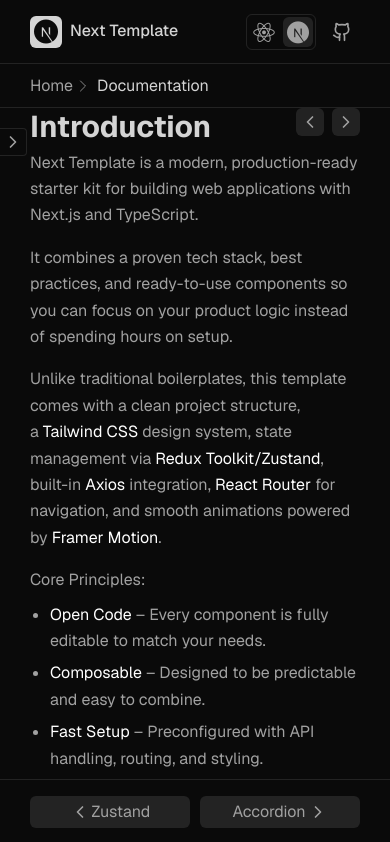
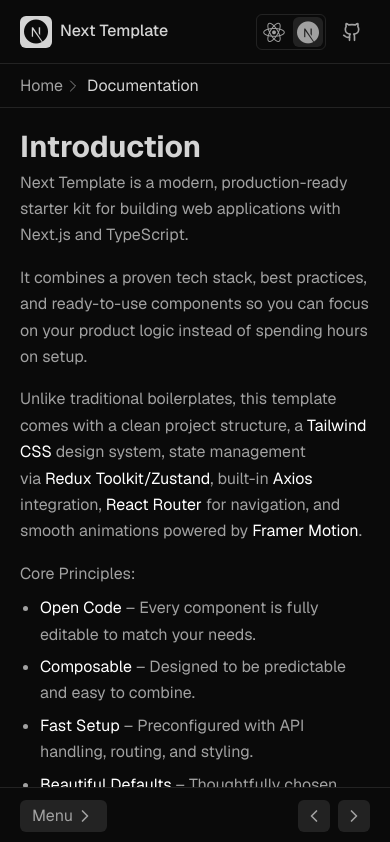
Before and after one commit to dimarogkov/next-template, a Next.js app: page /documentation in a window 390 px wide. Shown: the top 842 px of the page. Built offline with nearby package versions, Linux system fonts and the light colour scheme.

Commit message:
update SidebarBtn & ComponentsFooter for mobile

```diff
--- a/app/documentation/(components-pages)/reorder/page.tsx
+++ b/app/documentation/(components-pages)/reorder/page.tsx
@@ -33,7 +33,7 @@
         {
             id: 'usage',
             title: 'Usage',
-            link: 'https://motion.dev/docs/react-reorder',
+            link: '',
             description: null,
             withAccordion: false,
             codeArr: [REORDER_USAGE_CODE],
--- a/app/globals.css
+++ b/app/globals.css
@@ -44,7 +44,7 @@
 }
 
 .container {
-    @apply w-full max-w-4xl xl:max-w-[1272px] px-[30px] m-auto;
+    @apply w-full max-w-4xl xl:max-w-[1272px] px-5 md:px-[30px] m-auto;
 }
 
 .text-base {
@@ -94,6 +94,15 @@
     width: 2px;
     height: 100%;
     background-color: #0a0a0a;
+}
+
+@media (max-width: 767px) {
+    .sidebar-btn::before {
+        top: -8px;
+        left: 0;
+        width: calc(100% + 32px);
+        height: calc(100% + 16px);
+    }
 }
 
 .online::before,
--- a/src/components/molecules/Sidebar/SidebarBtn/SidebarBtn.tsx
+++ b/src/components/molecules/Sidebar/SidebarBtn/SidebarBtn.tsx
@@ -1,4 +1,5 @@
 'use client';
+import { Text } from '@components/atoms';
 import { ChevronLeft, ChevronRight } from 'lucide-react';
 
 type Props = {
@@ -11,9 +12,12 @@
         <button
             type='button'
             onClick={toggleSidebar}
-            className='sidebar-btn absolute -right-7 lg:-right-8 flex xl:hidden items-center justify-center size-7 lg:size-8 rounded-r border border-border bg-bg'
+            className='sidebar-btn fixed md:absolute bottom-3 sm:bottom-4 md:bottom-auto left-[244px] md:left-auto md:-right-7 lg:-right-8 z-20 flex xl:hidden transition-colors duration-300 hover:text-title'
         >
-            {isOpen ? <ChevronLeft className='size-5 text-text' /> : <ChevronRight className='size-5 text-text' />}
+            <span className='relative md:static flex items-center justify-center gap-0.5 w-fit h-8 md:size-7 lg:size-8 px-3 md:px-0 rounded-md md:rounded-none md:rounded-r md:border md:border-border bg-border md:bg-bg'>
+                <Text className='md:hidden !w-fit'>Menu</Text>
+                {isOpen ? <ChevronLeft className='size-5' /> : <ChevronRight className='size-5' />}
+            </span>
         </button>
     );
 }
--- a/src/components/organisms/Components/ComponentsFooter/ComponentsFooter.tsx
+++ b/src/components/organisms/Components/ComponentsFooter/ComponentsFooter.tsx
@@ -7,16 +7,16 @@
     const links = usePrevNextComponentPath();
 
     return (
-        <div className='fixed bottom-0 left-0 md:relative z-10 flex justify-between gap-2.5 w-full px-[30px] md:px-0 py-4 md:py-0 md:pt-5 border-t border-border md:border-none bg-bg'>
+        <div className='fixed bottom-0 left-0 md:relative z-10 flex justify-end md:justify-between gap-2 md:gap-2.5 w-full px-5 md:px-0 py-3 sm:py-4 md:py-0 md:pt-5 border-t border-border md:border-none bg-bg'>
             {links.map(({ href, name }, index) => (
                 <Link
                     key={href}
                     href={href}
-                    className='flex items-center justify-center gap-0.5 w-full sm:w-fit h-8 font-media text-base px-3 rounded-md bg-border transition-colors duration-300 hover:text-title'
+                    className='flex items-center justify-center md:gap-0.5 size-8 md:w-fit md:h-8 font-media text-base md:px-3 rounded-md bg-border transition-colors duration-300 hover:text-title'
                 >
                     {index === 0 && <ChevronLeft className='size-5' />}
 
-                    <span className='line-clamp-1'>{name}</span>
+                    <span className='hidden md:block line-clamp-1'>{name}</span>
 
                     {index === 1 && <ChevronRight className='size-5' />}
                 </Link>
--- a/src/components/organisms/Components/ComponentsHead/ComponentsHead.tsx
+++ b/src/components/organisms/Components/ComponentsHead/ComponentsHead.tsx
@@ -15,7 +15,7 @@
         <div className='relative w-full pb-2'>
             <div className='w-full md:pr-16'>{children}</div>
 
-            <div className='absolute top-0 right-0 flex gap-2'>
+            <div className='absolute top-0 right-0 hidden md:flex gap-2'>
                 {links.map(({ href }, index) => (
                     <Link
                         key={href}
--- a/src/components/organisms/Components/ComponentsPreview/ComponentsPreview.tsx
+++ b/src/components/organisms/Components/ComponentsPreview/ComponentsPreview.tsx
@@ -18,7 +18,7 @@
                 </Tabs.TabList>
 
                 <Tabs.Panels>
-                    <Tabs.Panel className='!p-4'>{demo}</Tabs.Panel>
+                    <Tabs.Panel className='!p-2.5 sm:!p-4'>{demo}</Tabs.Panel>
 
                     <Tabs.Panel className='!p-0'>
                         <ComponentsCodeDetail code={code} type='code' />
--- a/src/components/organisms/Sidebar/Sidebar.tsx
+++ b/src/components/organisms/Sidebar/Sidebar.tsx
@@ -50,9 +50,9 @@
         <section
             ref={sidebarRef}
             className={cn(
-                'fixed xl:sticky z-20 left-0 top-[108px] lg:top-[124px] xl:top-[164px] block w-52 border-r xl:border-none border-border bg-bg transition-transform duration-300 after:bg-bg',
+                'fixed xl:sticky z-20 left-0 top-[108px] lg:top-[124px] xl:top-[164px] block w-56 border-r xl:border-none border-border bg-bg transition-transform duration-300 after:bg-bg',
                 {
-                    '-translate-x-52 xl:translate-x-0': !isOpen,
+                    '-translate-x-56 xl:translate-x-0': !isOpen,
                     'translate-x-0': isOpen,
                 }
             )}
--- a/src/root/RootMain.tsx
+++ b/src/root/RootMain.tsx
@@ -13,7 +13,7 @@
 
     return (
         <>
-            <main className={cn('relative w-full', { 'py-7 md:py-10': pathname !== PATHS.HOME })}>{children}</main>
+            <main className={cn('relative w-full', { 'pt-5 md:py-10': pathname !== PATHS.HOME })}>{children}</main>
         </>
     );
 }
--- a/tailwind.config.ts
+++ b/tailwind.config.ts
@@ -1,10 +1,10 @@
-import type { Config } from 'tailwindcss';
+import { Config } from 'tailwindcss';
 
 const config: Config = {
     darkMode: 'class',
     content: [
         './pages/**/*.{js,ts,jsx,tsx,mdx}',
-        './src/components/**/*.{js,ts,jsx,tsx,mdx}',
+        './src/**/**/*.{js,ts,jsx,tsx,mdx}',
         './app/**/*.{js,ts,jsx,tsx,mdx}',
     ],
     theme: {
```
